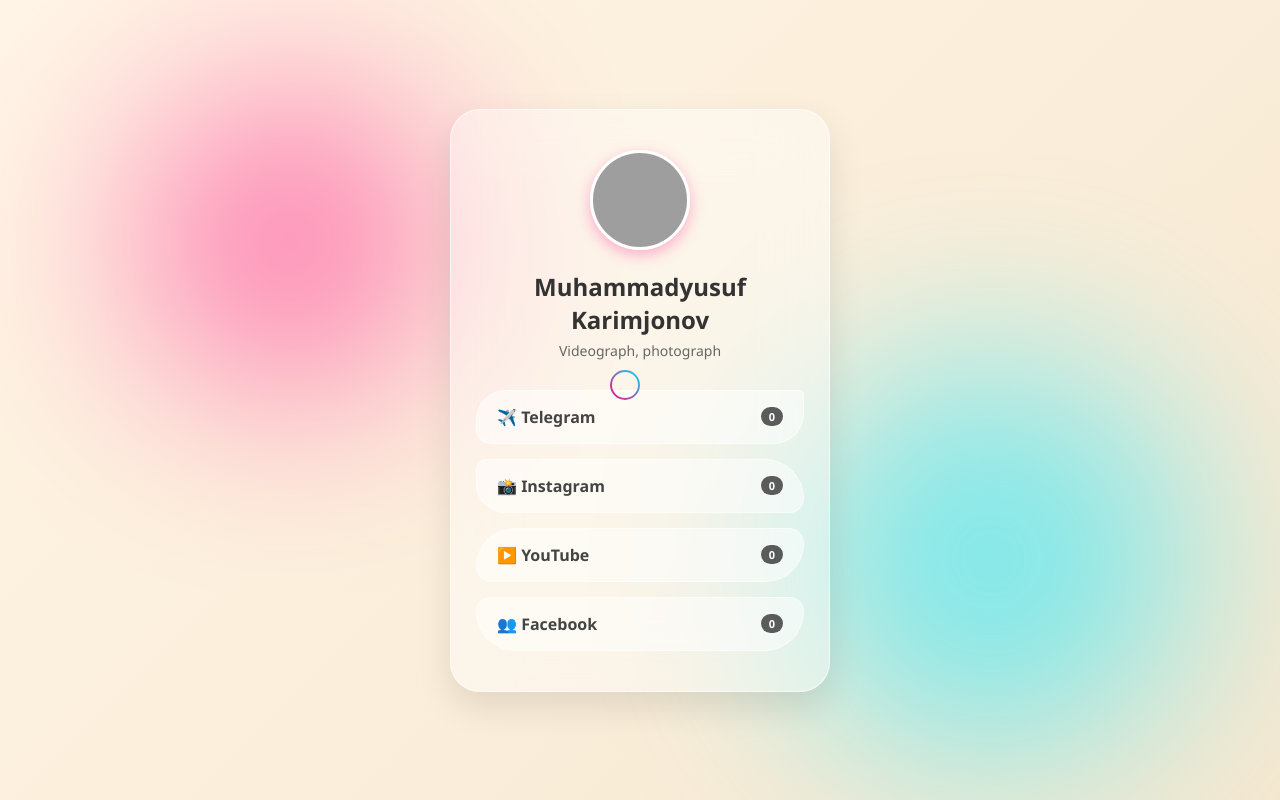
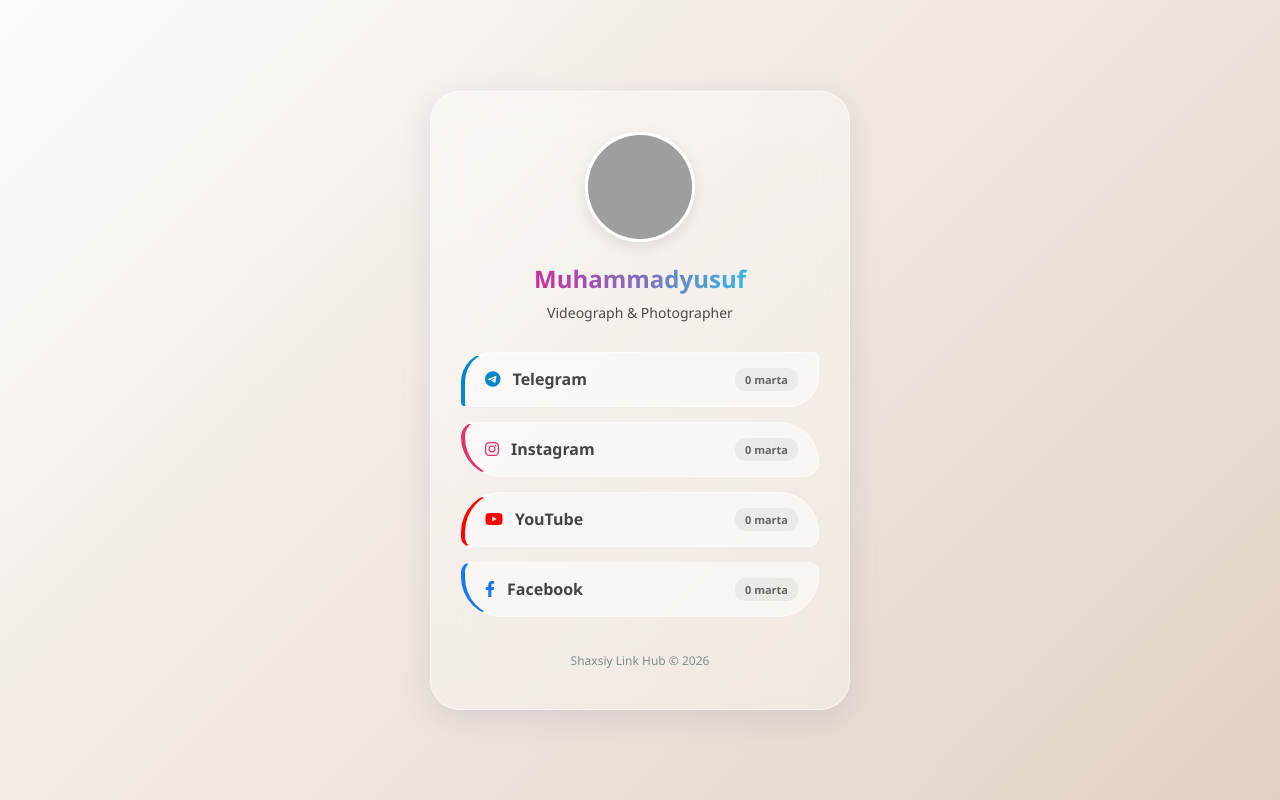
Before and after one commit to wwwyusuf1909/proyektim2, a plain HTML site: page index.html in a window 1280 px wide. Drawn offline with Linux system fonts and the light colour scheme; grey boxes are pictures that could not be loaded.

Commit message:
update index.html with social links and redesign

```diff
--- a/index.html
+++ b/index.html
@@ -4,104 +4,66 @@
     <meta charset="UTF-8">
     <meta name="viewport" content="width=device-width, initial-scale=1.0">
     <title>Muhammadyusuf | Link Hub</title>
+    <link rel="stylesheet" href="https://cdnjs.cloudflare.com/ajax/libs/font-awesome/6.4.0/css/all.min.css">
     <style>
-        /* CSS Reset */
         * {
             margin: 0;
             padding: 0;
             box-sizing: border-box;
-            font-family: 'Segoe UI', Tahoma, Geneva, Verdana, sans-serif;
-            cursor: none !important;
+            font-family: 'Segoe UI', Roboto, sans-serif;
         }
 
         body {
-            /* Creamy Background */
-            background: linear-gradient(135deg, #fff5e6 0%, #f7e8d0 100%);
+            background: linear-gradient(135deg, #fdfcfb 0%, #e2d1c3 100%);
+            background-attachment: fixed;
+            color: #2c3e50;
             min-height: 100vh;
             display: flex;
             justify-content: center;
             align-items: center;
-            overflow: hidden;
-            position: relative;
+            padding: 20px;
         }
 
-        /* Ambient Neon Elements */
-        .neon-orb {
-            position: absolute;
-            border-radius: 50%;
-            filter: blur(100px);
-            z-index: 0;
-            opacity: 0.5;
-            animation: move 15s infinite alternate ease-in-out;
-        }
-        .orb-1 { width: 300px; height: 300px; background: #ff007f; top: 10%; left: 10%; }
-        .orb-2 { width: 400px; height: 400px; background: #00e5ff; bottom: 10%; right: 10%; animation-delay: -5s; }
-
-        @keyframes move {
-            from { transform: translate(0, 0); }
-            to { transform: translate(50px, 50px); }
-        }
-
-        /* Custom Neon Cursor */
-        #cursor {
-            position: fixed;
-            width: 30px;
-            height: 30px;
-            border: 2px solid transparent;
-            border-radius: 50%;
-            background: linear-gradient(45deg, #ff007f, #00e5ff) border-box;
-            -webkit-mask: linear-gradient(#fff 0 0) padding-box, linear-gradient(#fff 0 0);
-            -webkit-mask-composite: xor;
-            mask-composite: exclude;
-            pointer-events: none;
-            z-index: 10000;
-            transform: translate(-50%, -50%);
-            filter: drop-shadow(0 0 5px #ff007f) drop-shadow(0 0 5px #00e5ff);
-            transition: width 0.15s, height 0.15s;
-        }
-        .cursor-hover { width: 50px !important; height: 50px !important; }
-
-        /* Glassmorphism Card */
-        .card {
-            position: relative;
-            z-index: 10;
-            background: rgba(255, 255, 255, 0.4);
-            backdrop-filter: blur(30px);
-            -webkit-backdrop-filter: blur(30px);
+        .glass-container {
+            background: rgba(255, 255, 255, 0.35);
+            backdrop-filter: blur(20px);
+            -webkit-backdrop-filter: blur(20px);
             border: 1px solid rgba(255, 255, 255, 0.6);
             border-radius: 30px;
-            padding: 40px 25px;
-            width: 380px;
-            box-shadow: 0 15px 35px rgba(0,0,0,0.1);
+            padding: 40px 30px;
+            width: 100%;
+            max-width: 420px;
+            box-shadow: 0 8px 32px 0 rgba(31, 38, 135, 0.1);
             text-align: center;
         }
 
-        /* Profile Section */
         .profile img {
-            width: 100px;
-            height: 100px;
+            width: 110px;
+            height: 110px;
             border-radius: 50%;
             object-fit: cover;
             border: 3px solid #fff;
-            box-shadow: 0 5px 15px rgba(255, 0, 127, 0.3);
+            box-shadow: 0 5px 15px rgba(0,0,0,0.1);
             margin-bottom: 15px;
         }
 
         .profile h1 {
-            color: #333;
             font-size: 24px;
-            margin-bottom: 5px;
+            font-weight: 700;
+            margin-bottom: 8px;
+            background: linear-gradient(90deg, #ff007f, #00e5ff);
+            -webkit-background-clip: text;
+            -webkit-text-fill-color: transparent;
         }
 
         .profile p {
-            color: #666;
             font-size: 14px;
+            color: #4a4a4a;
             margin-bottom: 30px;
             font-weight: 500;
         }
 
-        /* Link Buttons */
-        .links-container {
+        .links {
             display: flex;
             flex-direction: column;
             gap: 15px;
@@ -124,90 +86,99 @@
             transform: translateY(-3px);
             background: rgba(255, 255, 255, 0.8);
             color: #000;
-            border-color: #00e5ff;
+            box-shadow: 0 10px 20px rgba(0,0,0,0.05);
         }
 
-        /* Asymmetric Shapes */
-        .shape-tg { border-radius: 30px 5px 30px 15px; }
-        .shape-ig { border-radius: 10px 40px 15px 30px; }
-        .shape-yt { border-radius: 50px 20px 50px 20px; }
-        .shape-fb { border-radius: 15px 15px 40px 40px; }
+        .shape-1 { border-radius: 30px 5px 30px 5px; border-left: 4px solid #0088cc; }
+        .shape-2 { border-radius: 15px 40px 15px 40px; border-left: 4px solid #e1306c; }
+        .shape-3 { border-radius: 40px 40px 10px 10px; border-left: 4px solid #ff0000; }
+        .shape-4 { border-radius: 10px 10px 40px 40px; border-left: 4px solid #1877f2; }
 
-        /* Counter Badge */
-        .count-badge {
+        .link-content {
+            display: flex;
+            align-items: center;
+            gap: 12px;
+        }
+
+        .click-count {
             font-size: 11px;
-            background: #333;
-            color: #fff;
-            padding: 2px 8px;
+            background: rgba(0,0,0,0.05);
+            padding: 4px 10px;
             border-radius: 10px;
-            opacity: 0.8;
+            color: #666;
+        }
+
+        .footer {
+            margin-top: 35px;
+            font-size: 12px;
+            color: #7f8c8d;
         }
     </style>
 </head>
 <body>
-
-    <div id="cursor"></div>
-
-    <div class="neon-orb orb-1"></div>
-    <div class="neon-orb orb-2"></div>
-
-    <div class="glass-container card">
+    <div class="glass-container">
         <div class="profile">
             <img src="https://images.unsplash.com/photo-1516035069371-29a1b244cc32?q=80&w=200&h=200&auto=format&fit=crop" alt="Avatar">
-            <h1>Muhammadyusuf Karimjonov</h1>
-            <p>Videograph, photograph</p>
+            <h1>Muhammadyusuf</h1>
+            <p>Videograph & Photographer</p>
         </div>
 
-        <div class="links-container">
-            <a href="https://t.me/your_username" target="_blank" class="link-item shape-tg" onclick="count('tg')">
-                <span>✈️ Telegram</span>
-                <span class="count-badge" id="count-tg">0</span>
+        <div class="links" id="links-container">
+            <a href="https://t.me/your_username" target="_blank" class="link-item shape-1" onclick="count('tg')">
+                <div class="link-content">
+                    <i class="fab fa-telegram-plane" style="color:#0088cc"></i>
+                    <span>Telegram</span>
+                </div>
+                <span class="click-count" id="count-tg">0 marta</span>
             </a>
-            <a href="https://instagram.com/your_username" target="_blank" class="link-item shape-ig" onclick="count('ig')">
-                <span>📸 Instagram</span>
-                <span class="count-badge" id="count-ig">0</span>
+
+            <a href="https://instagram.com/your_username" target="_blank" class="link-item shape-2" onclick="count('ins')">
+                <div class="link-content">
+                    <i class="fab fa-instagram" style="color:#e1306c"></i>
+                    <span>Instagram</span>
+                </div>
+                <span class="click-count" id="count-ins">0 marta</span>
             </a>
-            <a href="https://youtube.com/@your_channel" target="_blank" class="link-item shape-yt" onclick="count('yt')">
-                <span>▶️ YouTube</span>
-                <span class="count-badge" id="count-yt">0</span>
+
+            <a href="https://youtube.com/@your_channel" target="_blank" class="link-item shape-3" onclick="count('yt')">
+                <div class="link-content">
+                    <i class="fab fa-youtube" style="color:#ff0000"></i>
+                    <span>YouTube</span>
+                </div>
+                <span class="click-count" id="count-yt">0 marta</span>
             </a>
-            <a href="https://facebook.com/your_profile" target="_blank" class="link-item shape-fb" onclick="count('fb')">
-                <span>👥 Facebook</span>
-                <span class="count-badge" id="count-fb">0</span>
+
+            <a href="https://facebook.com/your_profile" target="_blank" class="link-item shape-4" onclick="count('fb')">
+                <div class="link-content">
+                    <i class="fab fa-facebook-f" style="color:#1877f2"></i>
+                    <span>Facebook</span>
+                </div>
+                <span class="click-count" id="count-fb">0 marta</span>
             </a>
+        </div>
+
+        <div class="footer">
+            Shaxsiy Link Hub &copy; <span id="year"></span>
         </div>
     </div>
 
     <script>
-        // Cursor logic
-        const cursor = document.getElementById('cursor');
-        document.addEventListener('mousemove', e => {
-            cursor.style.left = e.clientX + 'px';
-            cursor.style.top = e.clientY + 'px';
-        });
+        document.getElementById('year').textContent = new Date().getFullYear();
 
-        // Hover effect for cursor
-        document.querySelectorAll('a').forEach(btn => {
-            btn.addEventListener('mouseenter', () => cursor.classList.add('cursor-hover'));
-            btn.addEventListener('mouseleave', () => cursor.classList.remove('cursor-hover'));
-        });
-
-        // Click counter logic
         function count(id) {
-            let val = parseInt(localStorage.getItem('click_' + id) || 0) + 1;
-            localStorage.setItem('click_' + id, val);
+            let val = parseInt(localStorage.getItem('count_' + id) || 0) + 1;
+            localStorage.setItem('count_' + id, val);
             updateUI();
         }
 
         function updateUI() {
-            const ids = ['tg', 'ig', 'yt', 'fb'];
-            ids.forEach(id => {
+            ['tg', 'ins', 'yt', 'fb'].forEach(id => {
                 const val = localStorage.getItem('count_' + id) || 0;
-                document.getElementById('count-' + id).innerText = localStorage.getItem('click_' + id) || 0;
+                const el = document.getElementById('count-' + id);
+                if(el) el.innerText = val + ' marta';
             });
         }
 
-        // Initialize UI
         updateUI();
     </script>
 </body>
```
